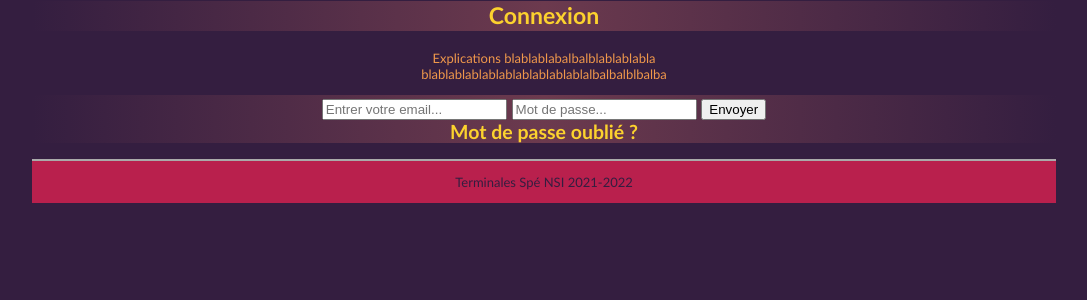
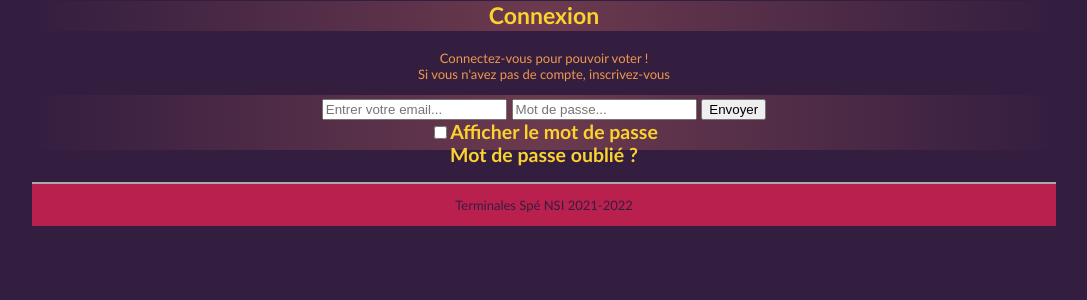
Before and after one commit to gbaalat/vote, a Python web app: template src/vote/auth/templates/auth_connexion.html in a window 1280 px wide. Shown: the part 136-436 px from the top of the page, without its empty margins (32-1119 px from the left). Run offline with Jinja, Linux system fonts and the light colour scheme; the template is opened without the code that fills it, so the values that code supplies are empty.

Commit message:
afficher le mdp

```diff
--- a/src/vote/auth/templates/auth_connexion.html
+++ b/src/vote/auth/templates/auth_connexion.html
@@ -2,8 +2,8 @@
 
 {% block section %}
 	<h2 id="haut">Connexion</h2>
-	<p> Explications blablablabalbalblablablabla</br>
-		blablablablablablablablablablalbalbalblbalba</br>
+	<p> Connectez-vous pour pouvoir voter !</br>
+		Si vous n'avez pas de compte, inscrivez-vous</br>
 	</p>
 
 	<h2 id="inputconnect">
@@ -11,6 +11,21 @@
 			<input type="text" id="email" name="email" placeholder="Entrer votre email..." required>
 			<input type="password" id="mdp" name="mdp" placeholder="Mot de passe..." required>
 			<input type="submit" id="envoi" value="Envoyer"></br>
+			<input type="checkbox" id="affiche_mdp" onclick="Afficher()">Afficher le mot de passe
+			<script>
+				function Afficher()
+				{
+					var input = document.getElementById("mdp");
+					if (input.type === "password")
+					{
+						input.type = "text";
+					}
+					else
+					{
+						input.type = "password";
+					}
+				}
+			</script></br>
 			<a href="http://127.0.0.1:5000{{url_for('auth_bp.motDePasseOublie')}}">Mot de passe oublié ?</a>
 		</form>
 	</h2>
```
